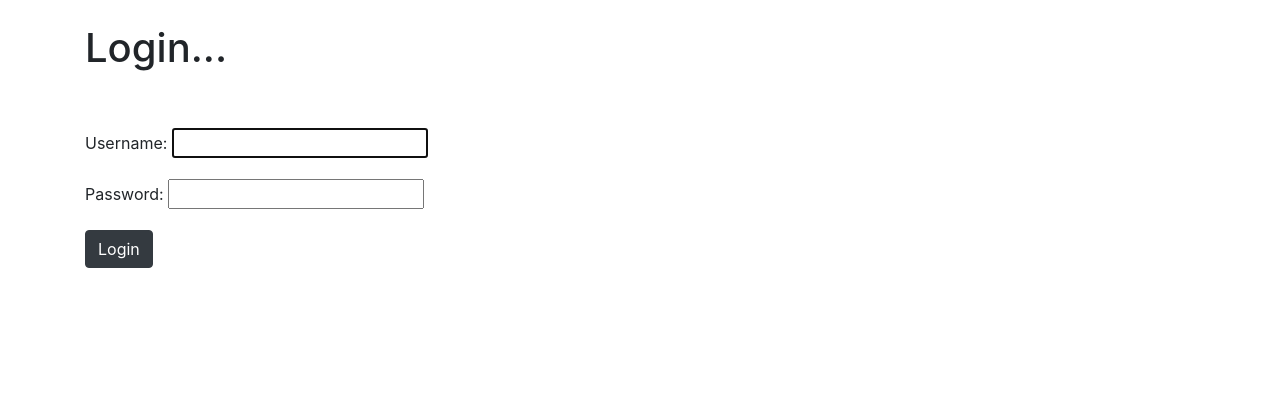
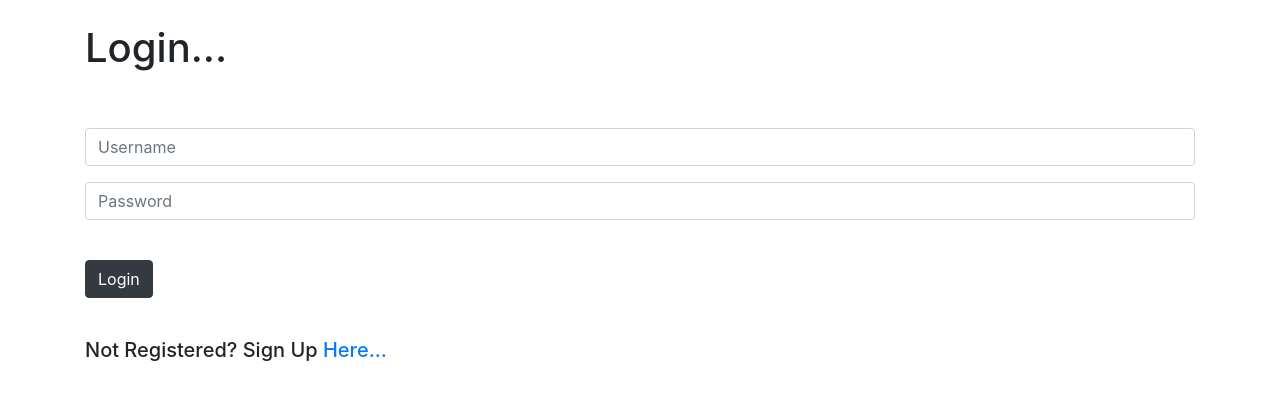
Before and after one commit to begrar/MeForum, a Django app: page /members/login/ in a window 1280 px wide. Shown: the part 56-456 px from the top of the page. Run offline with Django 4.2, Linux system fonts and the light colour scheme.

Commit message:
add style on login page

```diff
--- a/MeForum/members/templates/registration/login.html
+++ b/MeForum/members/templates/registration/login.html
@@ -6,13 +6,25 @@
 
 <h1>Login...</h1>
 <br/><br/>
-
+<form>
 <div class="form-group">
     <form method="POST">
     {% csrf_token %}
-    {{ form.as_p }}
+
+
+<div class="form-group">
+    <input type="text" class="form-control" name="username" placeholder="Username">
+</div>
+
+<div class="form-group">
+    <input type="password" class="form-control" name="password" placeholder="Password">
+</div>
+<br/>
     <button class="btn btn-dark">Login</button>
 </div>
+</form>
+<br/>
+<h5>Not Registered? Sign Up <a href="{% url 'register' %}">Here...</a></h5>
 
 
 
--- a/MeForum/members/urls.py
+++ b/MeForum/members/urls.py
@@ -1,10 +1,10 @@
 from django.urls import path
-from .views import UserRegsterView, UserEditView, PasswordsChangeView, ShowProfilePageView, EditProfilePageView, CreateUserProfilePageView
+from .views import UserRegisterView, UserEditView, PasswordsChangeView, ShowProfilePageView, EditProfilePageView, CreateUserProfilePageView
 #from django.contrib.auth import views as auth_views
 from . import views
 
 urlpatterns = [
-    path('register/', UserRegsterView.as_view(), name='register'),
+    path('register/', UserRegisterView.as_view(), name='register'),
     path('edit_profile/', UserEditView.as_view(), name='edit_profile'),
     #path('password/', auth_views.PasswordChangeView.as_view(template_name='registration/change-password.html')),
     path('password/', PasswordsChangeView.as_view(template_name='registration/change-password.html')),
--- a/MeForum/members/views.py
+++ b/MeForum/members/views.py
@@ -47,7 +47,7 @@ def password_success(request):
     return render(request, 'registration/password_success.html', {})
 
 
-class UserRegsterView(generic.CreateView):
+class UserRegisterView(generic.CreateView):
     form_class = SingUpForm
     template_name = 'registration/register.html'
     success_url = reverse_lazy('login')
```
